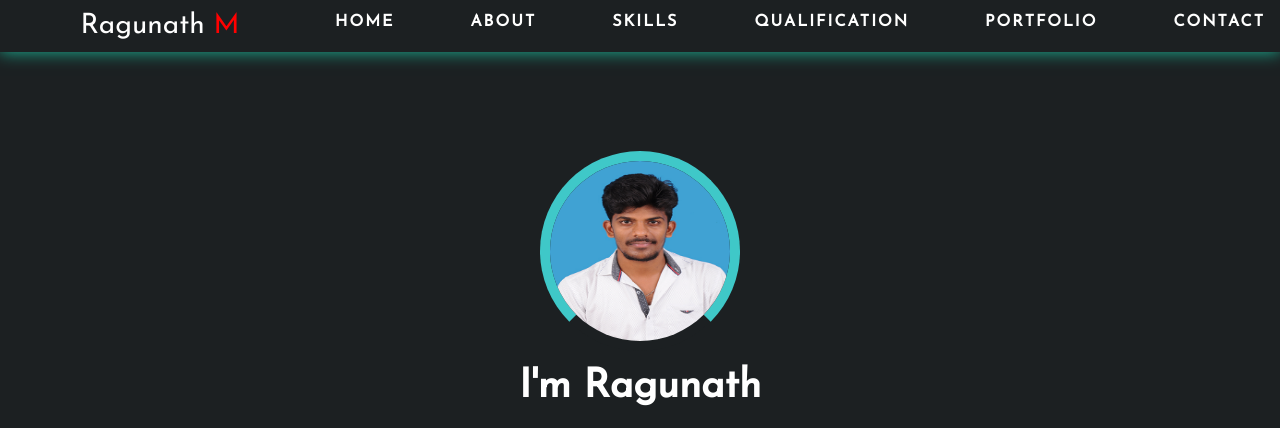
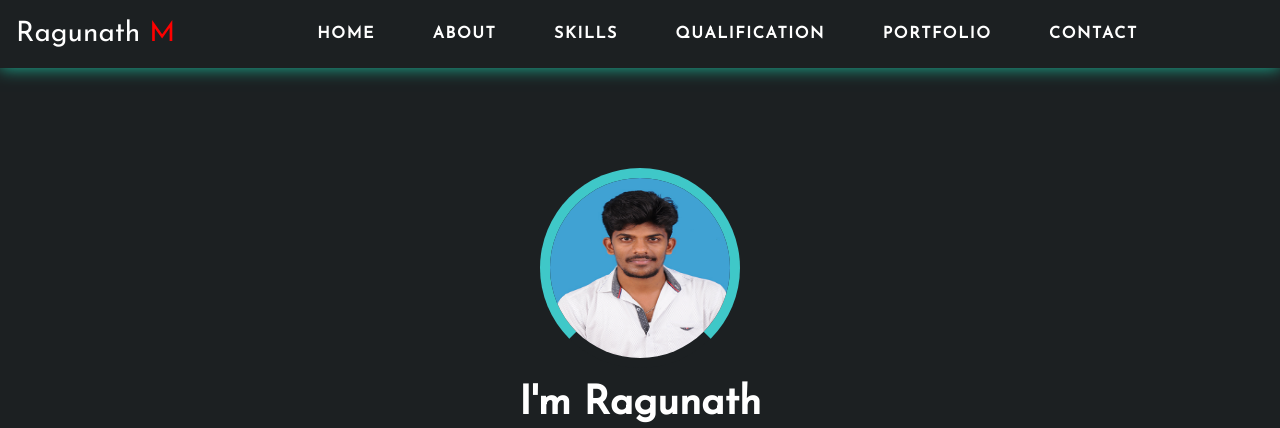
Before and after one commit to Ragunath-Arjun/test_portfolio, a plain HTML site: page index.html in a window 1280 px wide. Shown: the top 428 px of the page. Drawn offline with nearby package versions, Linux system fonts and the light colour scheme.

Commit message:
Updated Nav

```diff
--- a/index.html
+++ b/index.html
@@ -7,42 +7,49 @@
     <title>PORTFOLIO</title>
     <link href='https://fonts.googleapis.com/css?family=Josefin Sans' rel='stylesheet'>
     <link rel="stylesheet" href="style.css">
+
+    <script src="https://cdn.jsdelivr.net/npm/jquery@3.5.1/dist/jquery.slim.min.js" integrity="sha384-DfXdz2htPH0lsSSs5nCTpuj/zy4C+OGpamoFVy38MVBnE+IbbVYUew+OrCXaRkfj" crossorigin="anonymous"></script>
+    <script src="https://cdn.jsdelivr.net/npm/popper.js@1.16.1/dist/umd/popper.min.js" integrity="sha384-9/reFTGAW83EW2RDu2S0VKaIzap3H66lZH81PoYlFhbGU+6BZp6G7niu735Sk7lN" crossorigin="anonymous"></script>
+    <script src="https://cdn.jsdelivr.net/npm/bootstrap@4.6.2/dist/js/bootstrap.min.js" integrity="sha384-+sLIOodYLS7CIrQpBjl+C7nPvqq+FbNUBDunl/OZv93DB7Ln/533i8e/mZXLi/P+" crossorigin="anonymous"></script>
+
     <link rel="stylesheet" href="https://cdn.jsdelivr.net/npm/bootstrap@4.6.2/dist/css/bootstrap.min.css" integrity="sha384-xOolHFLEh07PJGoPkLv1IbcEPTNtaed2xpHsD9ESMhqIYd0nLMwNLD69Npy4HI+N" crossorigin="anonymous">
     <link rel="stylesheet" href="https://cdnjs.cloudflare.com/ajax/libs/font-awesome/4.7.0/css/font-awesome.min.css" integrity="sha512-SfTiTlX6kk+qitfevl/7LibUOeJWlt9rbyDn92a1DqWOw9vWG2MFoays0sgObmWazO5BQPiFucnnEAjpAB+/Sw==" crossorigin="anonymous" referrerpolicy="no-referrer" />
 </head>
 <body>
     <div id="root" >
-        <!-- <div class="container-fluid fixed">
-            <nav class="navbar navbar-expand-lg nav-container null">
-                <h2 class="logo col-lg-4">Ragunath <span class="m">M</span></h2>
-                <ul class="list">
-                    <li><a href="../Portfolio/index.html">HOME</a></li>
-                    <li><a href=#about-me>ABOUT</a></li>
-                    <li><a href=#skills>SKILLS</a></li>
-                    <li><a href=#qualification>QUALIFICATION</a></li>
-                    <li><a href=#project>PORTFOLIO</a></li>
-                    <li><a href=#contact>CONTACT</a></li>
+                    <!--------------------Navbar------------->
+        <nav class="navbar navbar-expand-lg navbar-light nav-container container-fluid">
+            <a class="navbar-brand bold text-white logo" href="#">Ragunath <span class="m">M</span></a>
+
+            <button class="navbar-toggler" type="button" data-toggle="collapse" data-target="#navbarSupportedContent" aria-controls="navbarSupportedContent" aria-expanded="false" aria-label="Toggle navigation">
+              <span class="navbar-toggler-icon"></span>
+            </button>
+
+            <div class="collapse navbar-collapse header" id="navbarSupportedContent">
+                <ul class="navbar-nav">
+                    <li class="nav-item active ">
+                        <a href="#home" class="nav-link text-white">HOME</a>
+                    </li>
+                    <li class="nav-item">
+                        <a href=#about-me class="nav-link text-white">ABOUT</a>
+                    </li>
+                    <li class="nav-item">
+                        <a href=#skills class="nav-link text-white">SKILLS</a>
+                    </li>
+                    <li class="nav-item">
+                        <a href=#qualification class="nav-link text-white">QUALIFICATION</a>
+                    </li>
+                    <li class="nav-item">
+                        <a href=#project class="nav-link text-white">PORTFOLIO</a>
+                    </li>
+                    <li class="nav-item">
+                        <a href=#contact class="nav-link text-white">CONTACT</a>
+                    </li>
                 </ul>
-            </nav>
-        </div> -->
+            </div>
+        </nav>
 
-        <div class="container-fluid header">
-            <div class="row">
-                <div class="col-lg-4 col-md-4 col-sm-4 col-xl-3 col-12 header1">
-                    <span><h2 class="logo">Ragunath<span class="m"> M</span></h2></span>
-                </div>
-                <div class="col-lg-8 col-md-8 col-sm-8 col-xl-9 col-12 header2">
-                    <a href="./index.html">HOME</a>
-                    <a href=#about-me>ABOUT</a>
-                    <a href=#skills>SKILLS</a>
-                    <a href=#qualification>QUALIFICATION</a>
-                    <a href=#project>PORTFOLIO</a>
-                    <a href=#contact>CONTACT</a>
-                </div>
-            </div>
-        </div>
-
-
+      <!--------------------Homepage------------------------->
         <div class="homepage-container" id="home">
             <div>
             <div class="mainpage container-fluid" >
@@ -68,9 +75,13 @@
             </div>
         </div>
 
+      <!--------------------About------------------------->
 
         <div class="about-container container-fluid" id="about-me">
-                <div class="about-head"><h3 class="abt">About Me</h3><hr></div>
+                <div class="about-head">
+                    <h3>About Me</h3><hr>
+                </div>
+
             <div class="row">
                 <div class="col-lg-6">
                     <div class="about-first">
@@ -93,6 +104,8 @@
             </div>
 
         </div>
+
+      <!--------------------Skills------------------------->
 
             <div class="skills-container container-fluid" id="skills">
                 <div class="row">
@@ -126,6 +139,7 @@
                     </div>
                 </div>
             </div>
+                      <!--------------------Qualification------------------------->
 
                 <div class="Qualification-container container-fluid" id="qualification">
                     <div class="row">
@@ -164,9 +178,13 @@
                     </div>
                 </div>
 
+                      <!--------------------Projects------------------------->
+
             <div class="project-container container-fluid" id="project">
                 <div class="row">
-                    <div class=" project-head col-12"><h3>My Projects</h3></div></div><hr><br>
+                    <div class=" project-head col-12"><h3>My Projects</h3>
+                    </div>
+                </div><hr><br>
                         <div class="row pc1">
                             <div class="col-lg-4 col-12 col-md-6 col-xl-3 pc1">
                                 <div class="pricing-container">
@@ -203,10 +221,12 @@
                         </div>
             </div>
 
+                  <!--------------------Contact------------------------->
+
             <div class="contact-container container-fluid" id="contact">
                 <div class="row">
                     <div class="contact-head col-12"><h3>Contact</h3></div></div><hr><br>
-                    <div class="row contact-div">
+                    <div class="contact-div">
                     <div class="icons">
                         <a href="https://github.com/Ragunath-Arjun/" target="_blank"><i class="fa fa-github fa-2x" aria-hidden="true"></i></a>
                         <a href="https://www.linkedin.com/in/ragunath-m-957ba2118/" target="_blank"><i class="fa fa-linkedin-square fa-2x" aria-hidden="true"></i></a>
@@ -220,11 +240,10 @@
                     <a href="#home"><button class="up1">UP!</button></a>
                 </div>
 
+                          <!--------------------Footer------------------------->
 
-                    <div class="Footer">
-                        <div>
-                            <h3> © Copyright 2022 <span class="copyright-name">Ragunath</span>. All rights reserved.</h3>
-                        </div>
+                    <div class="Footer container-fluid">
+                            <h3 class="Footer-text"> © Copyright 2022 <span class="copyright-name"> Ragunath</span>. All rights reserved.</h3>
                     </div>
 
             </div>
--- a/style.css
+++ b/style.css
@@ -1,11 +1,11 @@
 *, ::after, ::before {
     box-sizing: border-box;
+    text-decoration: none;
 }
-
-.header{
+.nav-container{
     background-color: #1c2022;
     font-family:'Josefin Sans';
-    position:sticky;
+    position:sticky!important;
     top:0;
     margin:0;
     padding: 0;
@@ -13,37 +13,31 @@
     box-shadow: 0 0 1rem #1cb698;
 }
 .logo{
-    font-size: 28px;
+    font-size: 28px !important;
     color:white;
+    text-align: center;
 }
 .m{
     color:red;
     font-family:'Josefin Sans';
 }
-.header1{
-    text-align: center;
-    margin-top:10px;
-
+.header{
+    font-family:'Josefin Sans';
+    display: flex;
+    justify-content:center;
+    font-weight: bold;
 }
-.header2{
-    display: flex;
-    justify-content:space-between;
-    margin-top:10px;
-    flex-wrap: wrap;
+.nav-item{
+    margin:0 1.3rem !important;
+}
+.nav-link{
+    letter-spacing: 0.1rem;
+}
+.nav-link:hover{
+    color:#00bfff !important;
+    transform:scale(1.1,1.1);
 }
 
-.header2 a{
-    letter-spacing: 2px;
-    font-size: 16px;
-    font-weight: bold;
-    color: white;
-}
-.header2 a:hover{
-    color:#ea1538;
-    cursor: pointer;
-    text-decoration: none;
-    transform:scale(1.2,1.1);
-}
 .homepage-container{
     margin:0;
     padding:0;
@@ -116,16 +110,15 @@ i{
     padding:0;
     margin-top: -10px;
     z-index: 1;
-
 }
-
+.about-head{
+    text-align: center;
+}
 .about-head h3{
     font-size:50px;
     color: rgb(66, 215, 235);
-    text-align: center;
     font-weight: bolder;
     padding:20px;
-    /* margin-bottom: -10px; */
 }
 .about-img{
     height:280px;
@@ -291,24 +284,22 @@ h4{
 color: #00bfff;
 text-align: center;
 }
-.contact-div{
+/* .contact-div{
     display: flex;
     justify-content: center;
-}
+} */
 .Footer{
     background-color:#1c2022;
     margin:0;
     padding:0;
+    height:7rem;
+    display: flex;
+    justify-content:center !important;
+    align-items:center !important;
 }
-.Footer div h3{
+.Footer-text{
     color:white;
-}
-.Footer{
-    height:50px;
-    text-align: center;
-}
-.Footer div h3{
-    font-size: 19px;
+    font-size: 1.2rem;
 }
 .up{
     text-align: center ;
@@ -328,7 +319,6 @@ text-align: center;
 .text-center {
     text-align: center!important;
 }
-
 .col-12 {
     flex: 0 0 auto;
     width: 100%;
```
Also changed, not shown: Snapchat-359789836.jpg (added).
